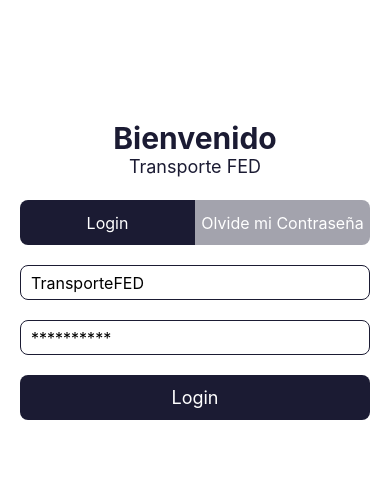
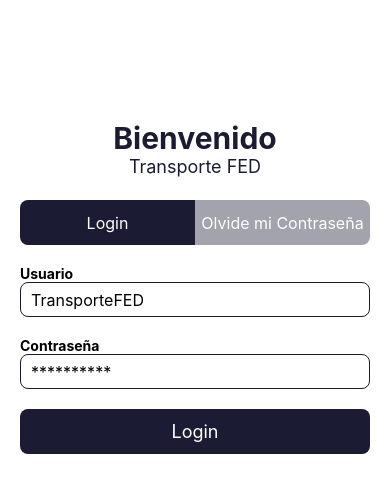
Before and after one commit to enzo1998garcia/Mobile, a React Native app: screen / in a window 390 px wide. Shown: the top 492 px of the page. Built offline with nearby package versions, Linux system fonts and the light colour scheme.

Commit message:
controles en login

```diff
--- a/app/components/ForgetKeyForm.js
+++ b/app/components/ForgetKeyForm.js
@@ -3,14 +3,7 @@ import React, { useState } from 'react'
 import FormContainer from './FormContainer';
 import FormInput from './FormInput';
 import FormSubmitButton from './FormSubmitButton';
-
- const isValidObjectField = (obj) =>{
-  return Object.values(obj).every(value => value.trim())
- }
-
- const updateError = (error, updateError) =>{
-  updateError(error);
- }
+import { isValidObjectField, updateError} from '../utils/methods'
 
 const ForgetKeyForm = () => {
   const [userInfo, setUserInfo]=useState({
@@ -20,7 +13,7 @@ const ForgetKeyForm = () => {
 
   const[error, setError]= useState('')
 
-  const{usuario, token}=userInfo
+  const{usuario, token}=userInfo;
 
   const handleOnChangeText = (value, fielName) => {
     setUserInfo({...userInfo, [fielName]: value})
@@ -28,11 +21,11 @@ const ForgetKeyForm = () => {
 
   const isValidForm = () => {
     //Lo aceptaremos solo si todos los campos tienen valor.
-    if(!isValidObjectField(userInfo)) return updateError ('Todos los campos son de carga obligatoria', setError );
+    if(!isValidObjectField(userInfo)) return updateError('Todos los campos son de carga obligatoria', setError );
     //si el nombre es válido con 3 o más caracteres
-    if(!usuario.trim() || usuario.length < 3) return updateError ('Usuario no cumple el largo esperado', setError );
+    if(!usuario.trim() || usuario.length < 3) return updateError('Usuario no cumple el largo esperado', setError );
     //la password deve de tener 8 o mas caracteres
-    if(!token.trim() || token.length < 8) return updateError ('Token no cumple el largo esperado', setError );
+    if(!token.trim() || token.length < 8) return updateError('Token no cumple el largo esperado', setError );
 
     return true;
   };
--- a/app/components/LoginForm.js
+++ b/app/components/LoginForm.js
@@ -1,15 +1,49 @@
 import { View, StyleSheet, Text, TextInput } from 'react-native'
-import React from 'react'
+import React, { useState } from 'react'
 import FormContainer from './FormContainer';
 import FormInput from './FormInput';
 import FormSubmitButton from './FormSubmitButton';
+import { isValidObjectField, updateError} from '../utils/methods'
 
 const LoginForm = () => {
+
+  const [userInfo, setUserInfo]=useState({
+    usuario: '',
+    password: '',
+  })
+
+  const[error, setError]= useState('')
+
+  const{usuario, password}=userInfo;
+
+  const handleOnChangeText = (value, fielName) => {
+    setUserInfo({...userInfo, [fielName]: value})
+  };
+
+  const isValidForm = () => {
+    //Lo aceptaremos solo si todos los campos tienen valor.
+    if(!isValidObjectField(userInfo)) return updateError ('Usuario y Contraseña incorrectos', setError );
+    //si el nombre es válido con 3 o más caracteres
+    if(!usuario.trim() || usuario.length < 3) return updateError ('Usuario incorrecto', setError );
+    //la password deve de tener 8 o mas caracteres
+    if(!password.trim() || password.length < 8) return updateError ('Contraseña incorrecta', setError );
+
+    return true;
+  };
+
+  const sumbitForm = () =>{
+    if(isValidForm()){
+      //envio los datos del formulario
+      console.log(userInfo);
+    }
+  };
+
   return (
     <FormContainer>
-         <FormInput titulo='Usuario' placeholder='TransporteFED'/>
-         <FormInput titulo='Contraseña' placeholder='**********'/>
-         <FormSubmitButton titulo='Login'/>
+      {error ? <Text style={{color: 'red', fontSize: 18, textAlign: 'center'}}>{error}</Text> : null}
+         <FormInput value={usuario} onChangeText={(value) => handleOnChangeText(value, 'usuario')} label='Usuario' placeholder='TransporteFED' autoCapitalize='none'/>
+         <FormInput value={password} onChangeText={(value) => handleOnChangeText(value, 'password')} label='Contraseña' placeholder='**********' autoCapitalize='none' secureTextEntry/>
+         <FormSubmitButton onPress={sumbitForm} titulo='Login'/>
     </FormContainer>
   );
 };
--- /dev/null
+++ b/app/utils/methods.js
@@ -0,0 +1,7 @@
+export const isValidObjectField = (obj) =>{
+    return Object.values(obj).every(value => value.trim())
+   }
+
+export const updateError = (error, updateError) =>{
+    updateError(error);
+   }
```
